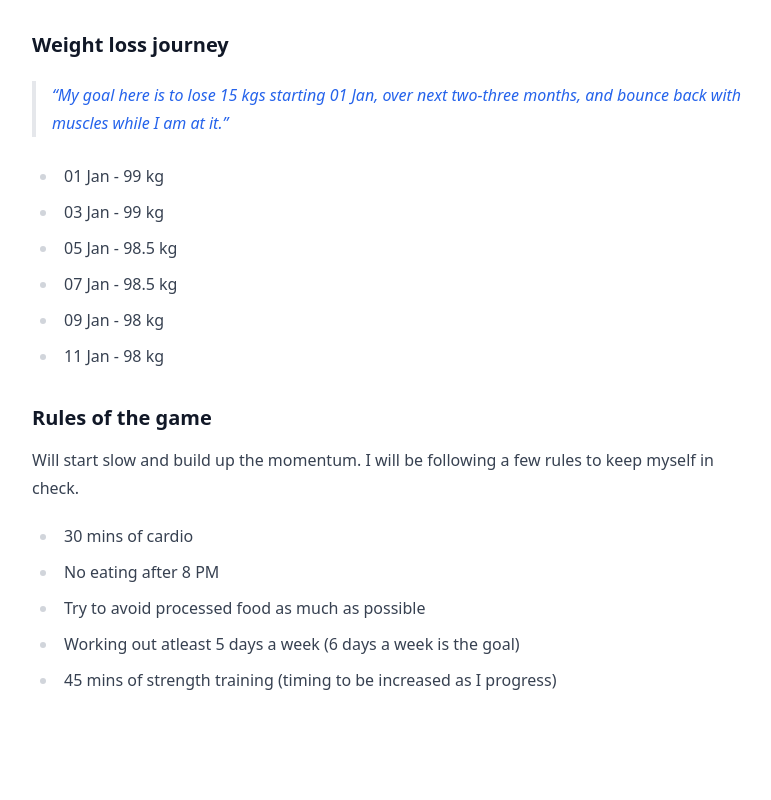
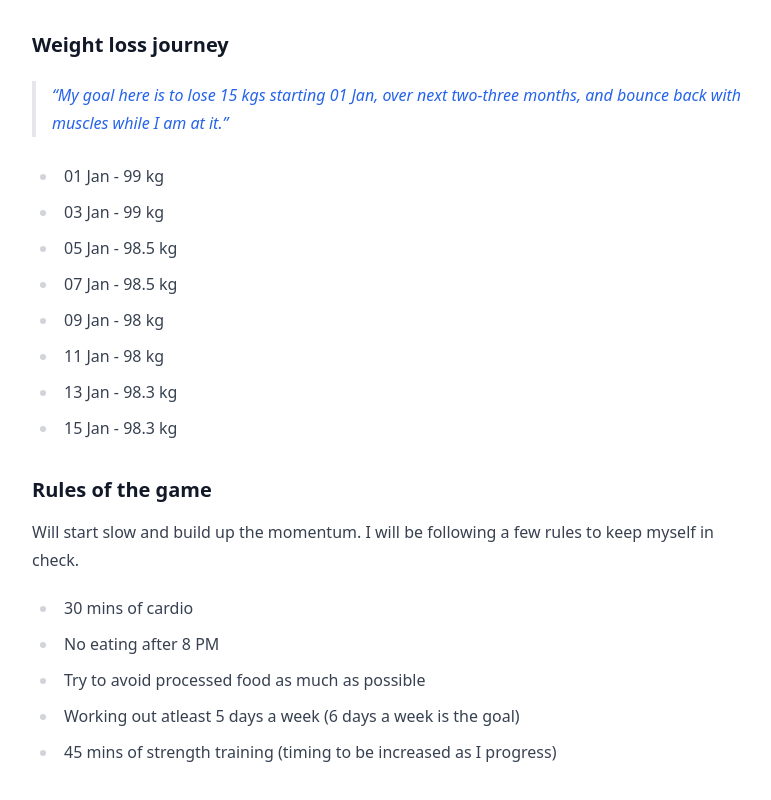
Before and after one commit to nrjdalal/v0.nrjdalal.com, a Next.js app: page /blog/fitness in a window 1280 px wide. Shown: the part 565-1365 px from the top of the page, without its empty margins (244-1015 px from the left). Built offline with nearby package versions, Linux system fonts and the light colour scheme; no server answers.

Commit message:
Update page.mdx

```diff
--- a/src/app/(mdx)/blog/fitness/page.mdx
+++ b/src/app/(mdx)/blog/fitness/page.mdx
@@ -25,6 +25,8 @@ For the past year, my lifestyle was too sedentary and I did accumulate over 107+
 - 07 Jan - 98.5 kg
 - 09 Jan - 98 kg
 - 11 Jan - 98 kg
+- 13 Jan - 98.3 kg
+- 15 Jan - 98.3 kg
 
 ### Rules of the game
 
```
